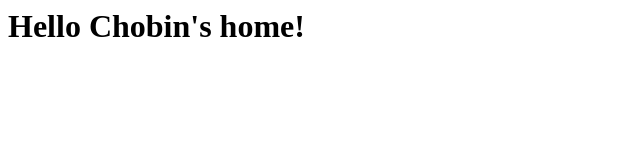
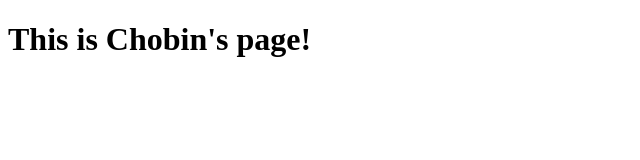
Before and after one commit to amirarshia/web-Server, a plain HTML site: page www/home.html in a window 1280 px wide. Shown: the whole page, without its empty margins (0-640 px from the left). Drawn offline with Linux system fonts and the light colour scheme.

Commit message:
Fixed HTML for home page, added boilerplate.

```diff
--- a/www/home.html
+++ b/www/home.html
@@ -1 +1,9 @@
-<h1>Hello Chobin's home!</h1>
+<!DOCTYPE html>
+<html lang="en">
+<head>
+    <title>Chobin's Page</title>
+</head>
+<body>
+    <h1>This is Chobin's page!</h1>
+</body>
+</html>
```
